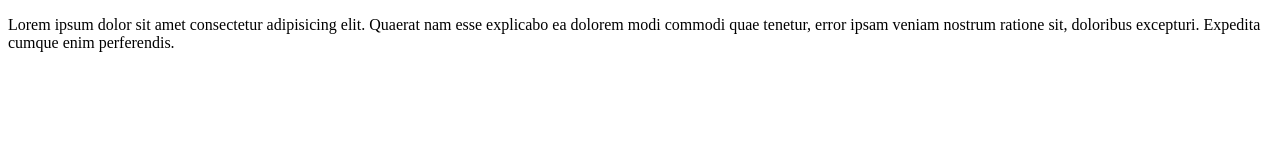
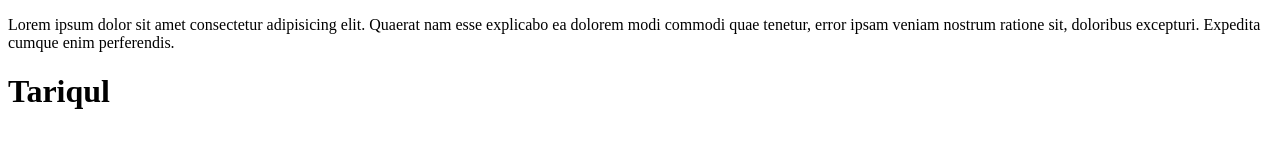
Before and after one commit to tariqul-islam8014/frist_project, a plain HTML site: page index.html in a window 1280 px wide. Drawn offline with Linux system fonts and the light colour scheme.

Commit message:
first commit

```diff
--- a/index.html
+++ b/index.html
@@ -7,5 +7,8 @@
 </head>
 <body>
     <p>Lorem ipsum dolor sit amet consectetur adipisicing elit. Quaerat nam esse explicabo ea dolorem modi commodi quae tenetur, error ipsam veniam nostrum ratione sit, doloribus excepturi. Expedita cumque enim perferendis.</p>
+
+<h1>Tariqul</h1>
+
 </body>
 </html>
```
